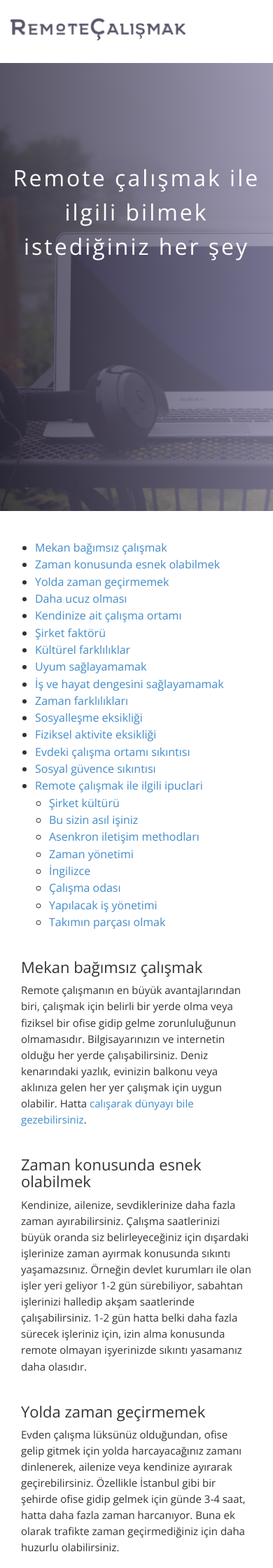
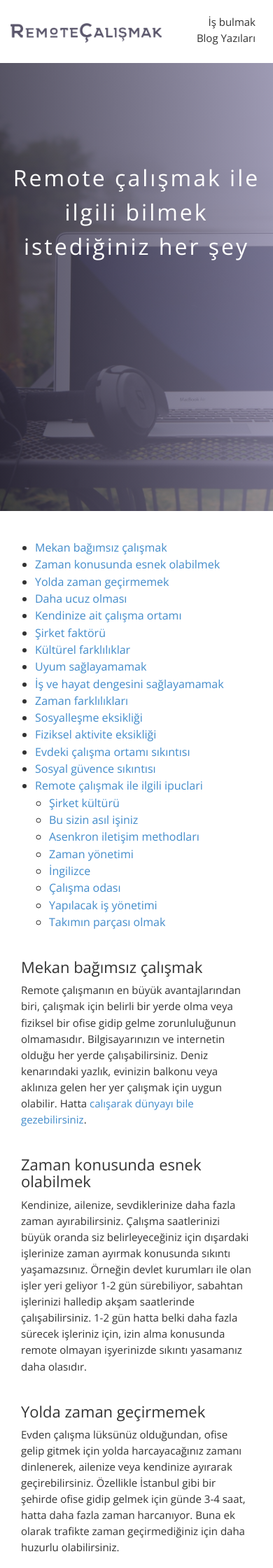
Before and after one commit to fatihacet/uzaktancalismak-com, a Jekyll site: the page built from index.html, in a window 390 px wide. Shown: the top 2240 px of the page at 70% size. Built offline with Jekyll 4.4.1, drawn with Linux system fonts in a browser that asks for light colours; some of the changed text lies outside the part shown.

Commit message:
Fix header and footer links in responsive design.
Temp fix tho.

```diff
--- a/_includes/header.html
+++ b/_includes/header.html
@@ -9,7 +9,7 @@
                 <img class="logo" src="{{ site.baseurl }}/img/logo.png" alt="RemoteCalismak Logo">
               </a>
             </div>
-            <div class="collapse navbar-collapse">
+            <div class="navbar-collapse">
               <ul class="nav navbar-nav navbar-right">
                 <li><a href="{{ site.baseurl }}/is-bulmak">İş bulmak</a></li>
                 <li><a href="{{ site.baseurl }}/yazilar">Blog Yazıları</a></li>
--- a/css/responsive.css
+++ b/css/responsive.css
@@ -32,8 +32,32 @@
 }
 
 @media only screen and (max-width: 767px) {
+  header .navbar-collapse {
+    position: absolute;
+    top: 0;
+    right: 0;
+    border: none;
+  }
+
+  header .navbar-default .navbar-collapse li {
+    padding: 0;
+    margin-right: 10px;
+  }
+
+  header .navbar-default .navbar-collapse li a {
+    padding: 0;
+    line-height: 1.53;
+    text-align: right;
+  }
+
+  .navbar-nav {
+    margin: 0;
+  }
+
   header .navbar-brand {
-    width: 250px;
+    width: 60%;
+    position: relative;
+    top: 7px;
   }
   .heading {
     padding-left: 0px;
@@ -88,7 +112,8 @@
   #content .block-bottom .item-img {
     padding-left: 0px;
   }
-  footer .footer-menu {
-    display: none;
+  footer .footer-menu ul li {
+    font-size: 14px;
+    padding: 0 12px;
   }
 }
```
